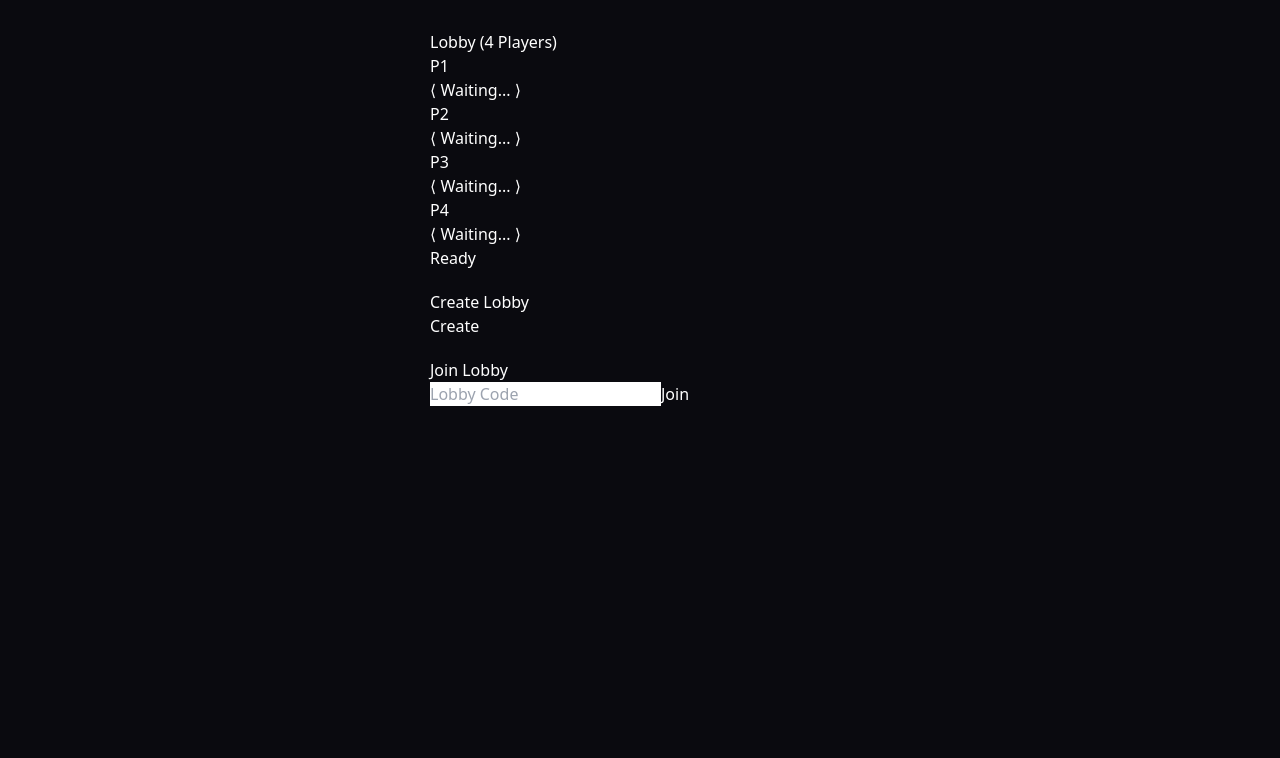
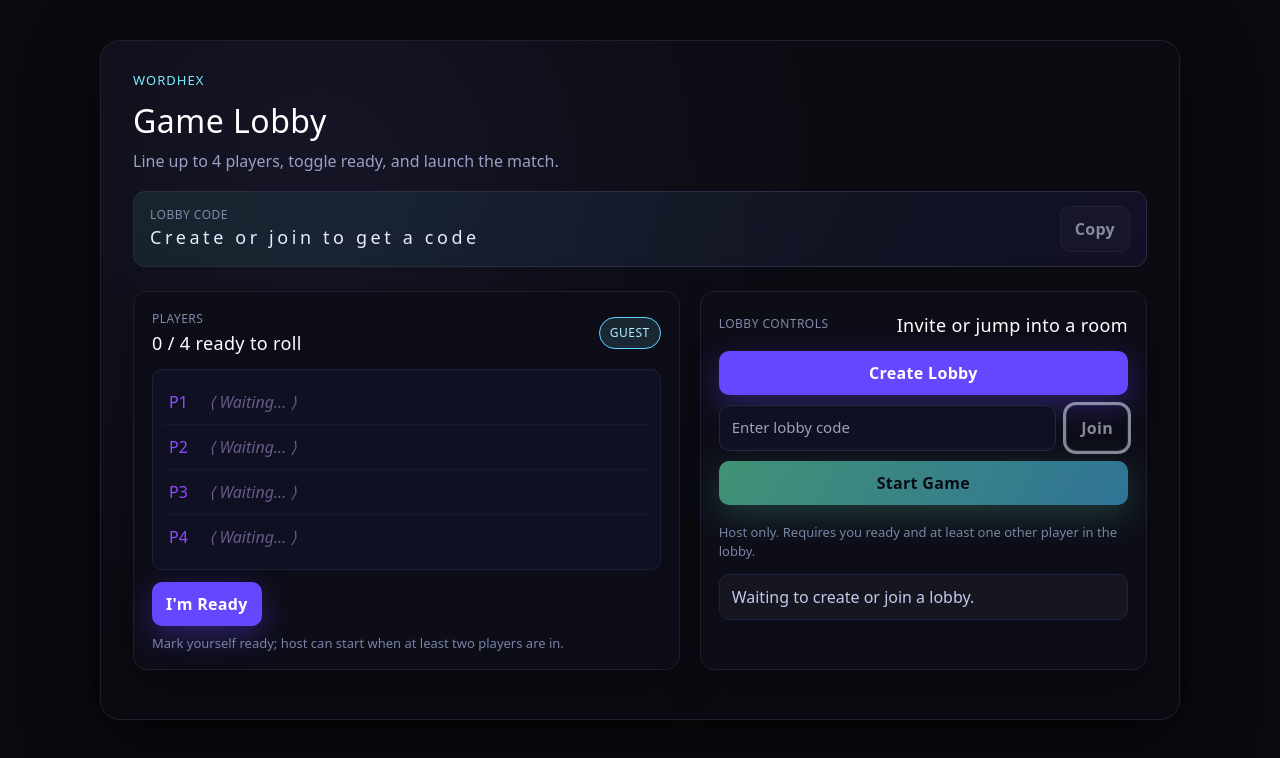
Before and after one commit to devdussey/wordhex-frontend, a Next.js app: page /lobby in a window 1280 px wide. Shown: the top 758 px of the page. Built offline with nearby package versions, Linux system fonts and the light colour scheme; no server answers.

Commit message:
css implement

```diff
--- a/app/lobby/page.tsx
+++ b/app/lobby/page.tsx
@@ -1,84 +1,179 @@
 
 "use client";
-import React, { useState } from 'react';
-import PlayerRow from '@/components/lobby/PlayerRow';
-import { LobbySocket } from '@/lib/game/lobbySocket';
+import React, { useEffect, useState } from "react";
+import PlayerRow from "@/components/lobby/PlayerRow";
+import { LobbySocket } from "@/lib/game/lobbySocket";
+import "@/styles/lobby.css";
 
-export default function LobbyPage(){
-  const [playerId] = useState(()=>"p"+Math.random().toString(36).slice(2));
-  const [players,setPlayers]=useState([
-    null,null,null,null
+export default function LobbyPage() {
+  const [playerId] = useState(() => "p" + Math.random().toString(36).slice(2));
+  const [players, setPlayers] = useState<(null | { id: string; name: string })[]>([
+    null,
+    null,
+    null,
+    null,
   ]);
-  const [ready,setReady]=useState([false,false,false,false]);
-  const [isHost,setIsHost]=useState(false);
-  const [code,setCode]=useState("");
-  const [msg,setMsg]=useState("");
+  const [ready, setReady] = useState([false, false, false, false]);
+  const [isHost, setIsHost] = useState(false);
+  const [codeInput, setCodeInput] = useState("");
+  const [lobbyCode, setLobbyCode] = useState("");
+  const [msg, setMsg] = useState("Waiting to create or join a lobby.");
 
-  function markReady(i,val){
-    setReady(r=>{
-      const t=[...r];
-      t[i]=val;
-      return t;
+  function markReady(i: number, val: boolean) {
+    setReady((r) => {
+      const next = [...r];
+      next[i] = val;
+      return next;
     });
   }
 
-  LobbySocket.on(ev=>{
-    if(ev.type==="CREATED"){
-      setMsg("Lobby Created: "+ev.code);
+  useEffect(() => {
+    // The socket has no unsubscribe API; we register once per mount.
+    LobbySocket.on((ev: any) => {
+      if (ev.type === "CREATED") {
+        setLobbyCode(ev.code ?? "");
+        setMsg("Lobby created. Share the code to invite.");
         setIsHost(true);
-      setPlayers(p=>{
-        const t=[...p];
-        t[0]={id:playerId,name:"You"};
-        return t;
+        setPlayers(() => [
+          { id: playerId, name: "You" },
+          null,
+          null,
+          null,
+        ]);
+      }
+      if (ev.type === "JOINED") {
+        setLobbyCode(ev.code ?? "");
+        setMsg("Joined lobby " + (ev.code ?? ""));
+        setIsHost(false);
+        setPlayers((p) => {
+          const next = [...p];
+          if (!next[0]) next[0] = { id: playerId, name: "You" };
+          const slot = next.findIndex((x) => x === null);
+          if (slot !== -1) next[slot] = { id: "pX", name: "Player" };
+          return next;
         });
       }
-    if(ev.type==="JOINED"){
-      setMsg("Joined Lobby "+ev.code);
-      // Place opponent in next available slot
-      setPlayers(p=>{
-        const t=[...p];
-        const idx=t.findIndex(x=>x===null);
-        if(idx!==-1) t[idx]={id:"pX",name:"Player"};
-        return t;
-      });
-    }
-    if(ev.type==="START"){
-      window.location.href="/game";
+      if (ev.type === "START") {
+        window.location.href = "/game";
       }
     });
+  }, [playerId]);
 
-  const slotElems = players.map((p,i)=>(
+  const slotElems = players.map((p, i) => (
     <PlayerRow
       key={i}
-      slot={i+1}
-      player={p}
-      isHost={isHost && i===0}
+      slot={i + 1}
+      player={p || undefined}
+      isHost={isHost && i === 0}
       ready={ready[i]}
     />
   ));
 
+  const playerCount = players.filter(Boolean).length;
+  const canStart = isHost && ready[0] && playerCount > 1;
+
   return (
-    <div style={{maxWidth:"420px",margin:"30px auto",color:"#fff"}}>
-      <h1>Lobby (4 Players)</h1>
+    <div className="lobby-page">
+      <div className="lobby-shell">
+        <header className="lobby-header">
+          <div className="eyebrow">WordHex</div>
+          <h1>Game Lobby</h1>
+          <p>Line up to 4 players, toggle ready, and launch the match.</p>
+          <div className="lobby-code-pill">
+            <div>
+              <div className="label">Lobby code</div>
+              <div className="code-value">
+                {lobbyCode ? lobbyCode : "Create or join to get a code"}
+              </div>
+            </div>
+            <button
+              className="btn ghost"
+              onClick={() => {
+                if (!lobbyCode || !navigator?.clipboard) return;
+                navigator.clipboard.writeText(lobbyCode);
+                setMsg("Lobby code copied.");
+              }}
+              disabled={!lobbyCode}
+            >
+              Copy
+            </button>
+          </div>
+        </header>
+
+        <div className="lobby-grid">
+          <section className="panel players">
+            <div className="panel-head">
+              <div>
+                <div className="label">Players</div>
+                <h3>{playerCount} / 4 ready to roll</h3>
+              </div>
+              <div className={`badge ${isHost ? "badge-host" : "badge-guest"}`}>
+                {isHost ? "Host" : "Guest"}
+              </div>
+            </div>
             <div className="lobby-box">{slotElems}</div>
-      <button onClick={()=>markReady(0,!ready[0])}>
-        {ready[0]?"Unready":"Ready"}
+            <div className="panel-actions">
+              <button
+                className={`btn ${ready[0] ? "secondary" : "primary"}`}
+                onClick={() => markReady(0, !ready[0])}
+              >
+                {ready[0] ? "Unready" : "I'm Ready"}
               </button>
-      <div style={{marginTop:"20px"}}>
-        <h3>Create Lobby</h3>
-        <button onClick={()=>LobbySocket.send({type:"CREATE", playerId})}>Create</button>
+              <div className="hint">
+                Mark yourself ready; host can start when at least two players are in.
               </div>
-      <div style={{marginTop:"20px"}}>
-        <h3>Join Lobby</h3>
-        <input placeholder="Lobby Code" value={code} onChange={e=>setCode(e.target.value)} />
-        <button onClick={()=>LobbySocket.send({type:"JOINLOBBY", code, playerId})}>Join</button>
             </div>
-      {isHost && (
-        <div style={{marginTop:"20px"}}>
-          <button onClick={()=>LobbySocket.send({type:"START"})}>Start Game</button>
+          </section>
+
+          <section className="panel controls">
+            <div className="panel-head">
+              <div className="label">Lobby controls</div>
+              <h3>Invite or jump into a room</h3>
             </div>
-      )}
-      <div style={{marginTop:"20px"}}>{msg}</div>
+            <div className="stack">
+              <button
+                className="btn primary wide"
+                onClick={() => LobbySocket.send({ type: "CREATE", playerId })}
+              >
+                Create Lobby
+              </button>
+
+              <div className="input-row">
+                <input
+                  value={codeInput}
+                  onChange={(e) => setCodeInput(e.target.value.toUpperCase())}
+                  placeholder="Enter lobby code"
+                />
+                <button
+                  className="btn outline"
+                  onClick={() =>
+                    LobbySocket.send({
+                      type: "JOINLOBBY",
+                      code: codeInput.trim(),
+                      playerId,
+                    })
+                  }
+                  disabled={!codeInput.trim()}
+                >
+                  Join
+                </button>
+              </div>
+
+              <button
+                className="btn accent wide"
+                onClick={() => LobbySocket.send({ type: "START" })}
+                disabled={!canStart}
+              >
+                Start Game
+              </button>
+              <div className="hint">
+                Host only. Requires you ready and at least one other player in the lobby.
+              </div>
+            </div>
+            <div className="lobby-status">{msg}</div>
+          </section>
+        </div>
+      </div>
     </div>
   );
 }
--- a/styles/lobby.css
+++ b/styles/lobby.css
@@ -1,17 +1,194 @@
 
+.lobby-page{
+  min-height:100vh;
+  padding:40px 20px 80px;
+  display:flex;
+  justify-content:center;
+}
+.lobby-shell{
+  width:100%;
+  max-width:1080px;
+  background:radial-gradient(circle at 20% 20%, #151526, #0b0b12 50%);
+  border:1px solid #1f1f2f;
+  box-shadow:0 20px 70px rgba(0,0,0,0.55), 0 0 0 1px rgba(255,255,255,0.02);
+  border-radius:20px;
+  padding:30px 32px 42px;
+}
+.lobby-header h1{
+  font-size:32px;
+  letter-spacing:0.5px;
+  margin:6px 0 4px;
+}
+.lobby-header p{
+  color:#98a0c6;
+  margin:0;
+}
+.eyebrow{
+  color:#7be8ff;
+  font-size:13px;
+  letter-spacing:0.08em;
+  text-transform:uppercase;
+}
+.label{
+  color:#7f8aa8;
+  font-size:12px;
+  letter-spacing:0.04em;
+  text-transform:uppercase;
+}
+.lobby-code-pill{
+  margin-top:18px;
+  border:1px solid #2c2d44;
+  background:linear-gradient(120deg, rgba(78,255,202,0.08), rgba(101,71,255,0.08));
+  border-radius:12px;
+  padding:14px 16px;
+  display:flex;
+  align-items:center;
+  gap:14px;
+  justify-content:space-between;
+}
+.code-value{
+  font-size:18px;
+  letter-spacing:0.2em;
+  color:#e8ecff;
+}
+.lobby-grid{
+  display:grid;
+  grid-template-columns:1.1fr 0.9fr;
+  gap:20px;
+  margin-top:24px;
+}
+.panel{
+  background:#0d0d18;
+  border:1px solid #1f1f2f;
+  border-radius:14px;
+  padding:18px 18px 16px;
+  box-shadow:0 14px 40px rgba(0,0,0,0.35);
+}
+.panel-head{
+  display:flex;
+  align-items:center;
+  justify-content:space-between;
+  gap:12px;
+  margin-bottom:12px;
+}
+.panel-head h3{
+  margin:2px 0 0;
+  font-size:18px;
+  letter-spacing:0.02em;
+}
+.badge{
+  padding:6px 10px;
+  border-radius:999px;
+  font-size:12px;
+  letter-spacing:0.04em;
+  text-transform:uppercase;
+  border:1px solid #2f3049;
+}
+.badge-host{
+  background:rgba(101,71,255,0.16);
+  border-color:#6547ff;
+  color:#cebaff;
+}
+.badge-guest{
+  background:rgba(123,232,255,0.12);
+  border-color:#5ed5ff;
+  color:#b4ebff;
+}
+.panel-actions{
+  margin-top:10px;
+}
+.stack{
+  display:flex;
+  flex-direction:column;
+  gap:10px;
+}
+.input-row{
+  display:flex;
+  gap:10px;
+}
+.input-row input{
+  flex:1;
+  background:#0f1022;
+  border:1px solid #252741;
+  border-radius:10px;
+  padding:10px 12px;
+  color:#e8ecff;
+  font-size:15px;
+}
+.input-row input:focus{
+  outline:1px solid #6547ff;
+  box-shadow:0 0 0 2px rgba(101,71,255,0.25);
+}
+.btn{
+  border:none;
+  cursor:pointer;
+  border-radius:10px;
+  padding:10px 14px;
+  font-weight:600;
+  letter-spacing:0.02em;
+  transition:transform 120ms ease, box-shadow 120ms ease, opacity 120ms ease;
+  color:#0b0b12;
+}
+.btn.wide{width:100%;}
+.btn:disabled{
+  opacity:0.55;
+  cursor:not-allowed;
+}
+.btn:active:not(:disabled){
+  transform:translateY(1px);
+}
+.btn.primary{
+  background:#6547ff;
+  box-shadow:0 10px 30px rgba(101,71,255,0.35);
+  color:white;
+}
+.btn.secondary{
+  background:#1d2438;
+  color:#e8ecff;
+  border:1px solid #2e3755;
+}
+.btn.outline{
+  background:transparent;
+  color:#e8ecff;
+  border:1px solid #2e3755;
+}
+.btn.accent{
+  background:linear-gradient(120deg, #6dffc3, #4ec8ff);
+  color:#0b0b12;
+  box-shadow:0 10px 32px rgba(110,255,195,0.35);
+}
+.btn.ghost{
+  background:rgba(255,255,255,0.04);
+  color:#e8ecff;
+  border:1px solid #2c2d44;
+}
+.hint{
+  margin-top:8px;
+  color:#7782a5;
+  font-size:13px;
+}
+.lobby-status{
+  margin-top:12px;
+  color:#c2c9eb;
+  background:rgba(255,255,255,0.04);
+  border:1px solid #1f2140;
+  border-radius:10px;
+  padding:10px 12px;
+}
 .lobby-box{
-  border:1px solid #6547ff;
+  border:1px solid #1f2032;
   padding:10px;
-  border-radius:6px;
-  background:#0f0f1a;
-  margin-bottom:20px;
+  border-radius:10px;
+  background:#0f1022;
+  margin-bottom:12px;
+  box-shadow:inset 0 1px 0 rgba(255,255,255,0.02);
 }
 .lobby-row{
   display:flex;
   align-items:center;
   gap:10px;
-  padding:6px 0;
-  border-bottom:1px solid #1f1f2a;
+  padding:10px 6px;
+  border-bottom:1px solid #181a28;
 }
 .lobby-slot{
   color:#8f4dff;
@@ -44,3 +221,25 @@
   border:1px solid #ff4b68;
   color:#ff4b68;
 }
+.panel .lobby-row:last-child{
+  border-bottom:none;
+}
+
+@media (max-width: 900px){
+  .lobby-grid{
+    grid-template-columns:1fr;
+  }
+  .lobby-shell{
+    padding:24px 18px 30px;
+  }
+  .lobby-code-pill{
+    flex-direction:column;
+    align-items:flex-start;
+  }
+  .input-row{
+    flex-direction:column;
+  }
+  .input-row input{
+    width:100%;
+  }
+}
```
Lines whose indentation alone changed are shown as unchanged.
